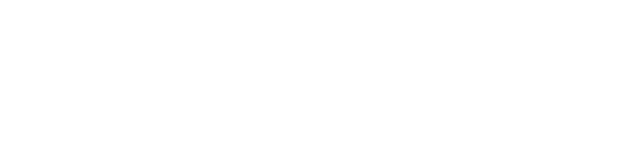
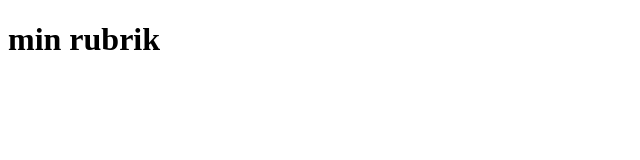
Before and after one commit to rdahlqvist/VS-Code--HTML---CSS-, a plain HTML site: page index2.html in a window 1280 px wide. Shown: the whole page, without its empty margins (0-640 px from the left). Drawn offline with Linux system fonts and the light colour scheme.

Commit message:
my second commit message

```diff
--- a/index2.html
+++ b/index2.html
@@ -6,6 +6,6 @@
     <title>Document</title>
 </head>
 <body>
-
+    <h1>min rubrik</h1>
 </body>
 </html>
```
